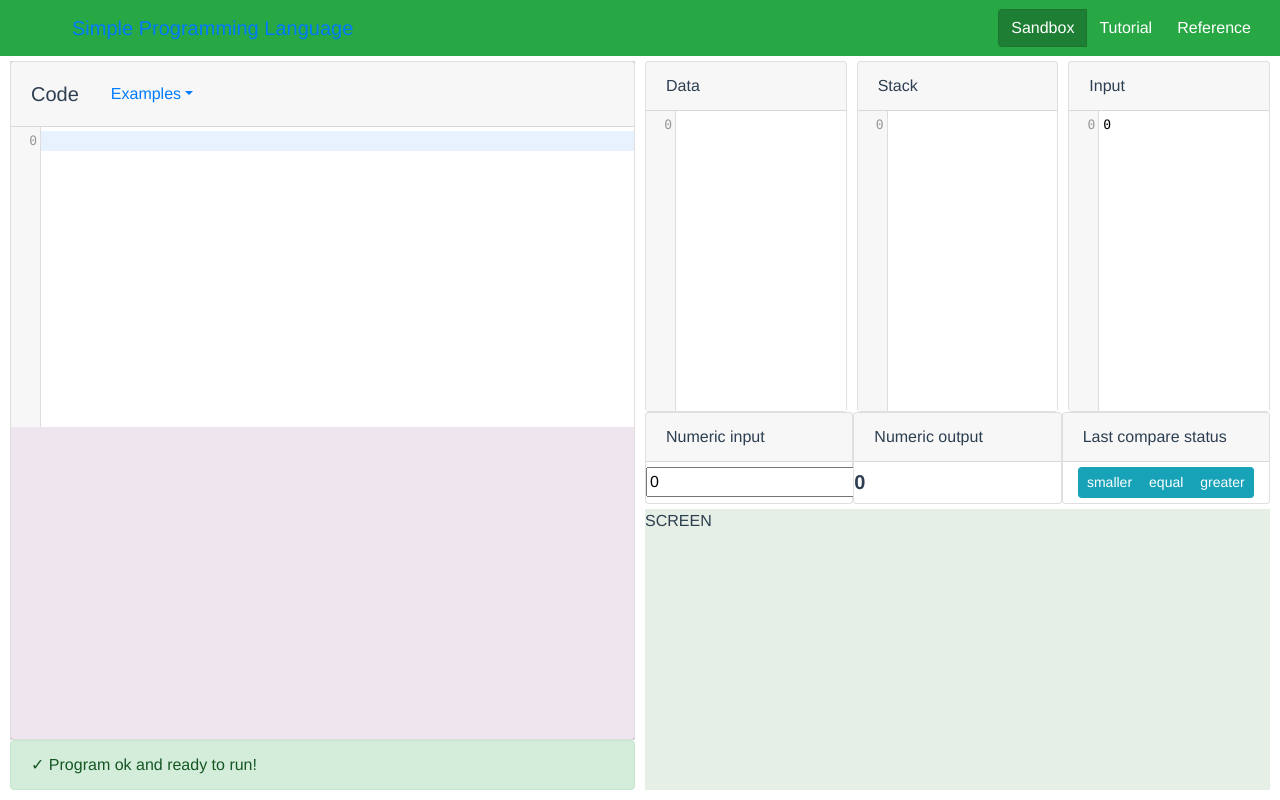
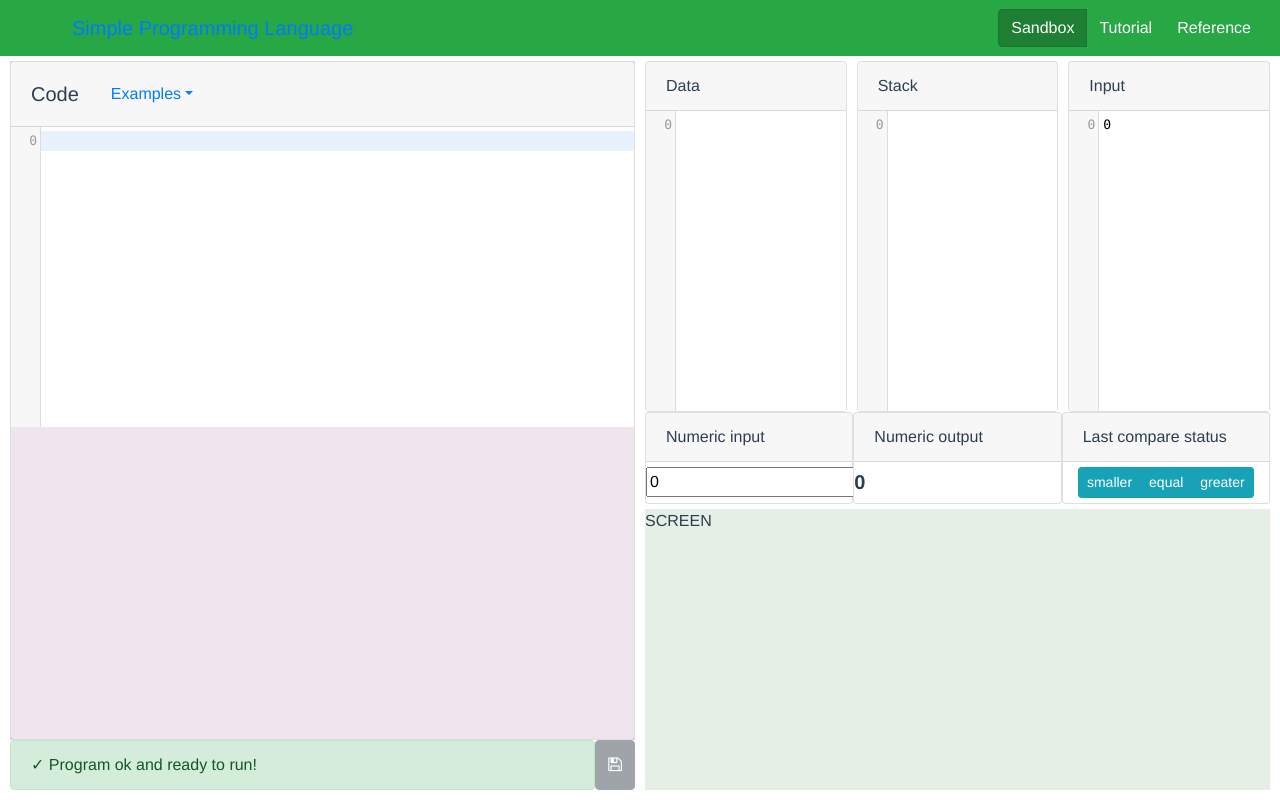
Before and after one commit to jcbuisson/simple-programming-language, a Vue app: page / in a window 1280 px wide. Built offline with nearby package versions, Linux system fonts and the light colour scheme.

Commit message:
Added local saving of code

```diff
--- a/package.json
+++ b/package.json
@@ -15,6 +15,7 @@
   "dependencies": {
     "bootstrap-vue": "^0.15.0",
     "codemirror": "^5.25.2",
+    "file-saver": "^1.3.3",
     "font-awesome": "^4.7.0",
     "marked": "^0.3.6",
     "uikit": "^3.0.0-beta.22",
--- a/src/components/Sandbox.vue
+++ b/src/components/Sandbox.vue
@@ -35,6 +35,11 @@
                      <i class="fa fa-step-forward"></i>
                   </b-btn>
                </b-popover>
+            </b-button-group>
+            <b-button-group class="save-btn-panel">
+                <b-btn v-on:click="save" :disabled="state.tag !== 'code-ok'" class="debug-btn">
+                    <i class="fa fa-save"></i>
+                </b-btn>
             </b-button-group>
          </div>
       </div>
@@ -115,6 +120,8 @@
    import slice from 'lodash/slice'
    import fill from 'lodash/fill'
 
+   import FileSaver from 'file-saver'
+
 
    export default {
       components: {
@@ -158,6 +165,10 @@
          },
       },
       methods: {
+         save: function() {
+            let blob = new Blob([this.code], {type: "text/plain;charset=utf-8"});
+            FileSaver.saveAs(blob, "program.txt");
+         },
          reset: function() {
             this.state.running = false
             this.state.stopped = false
```
Also changed, not shown: 1 other file (tests, documents, lock files or other folders).
